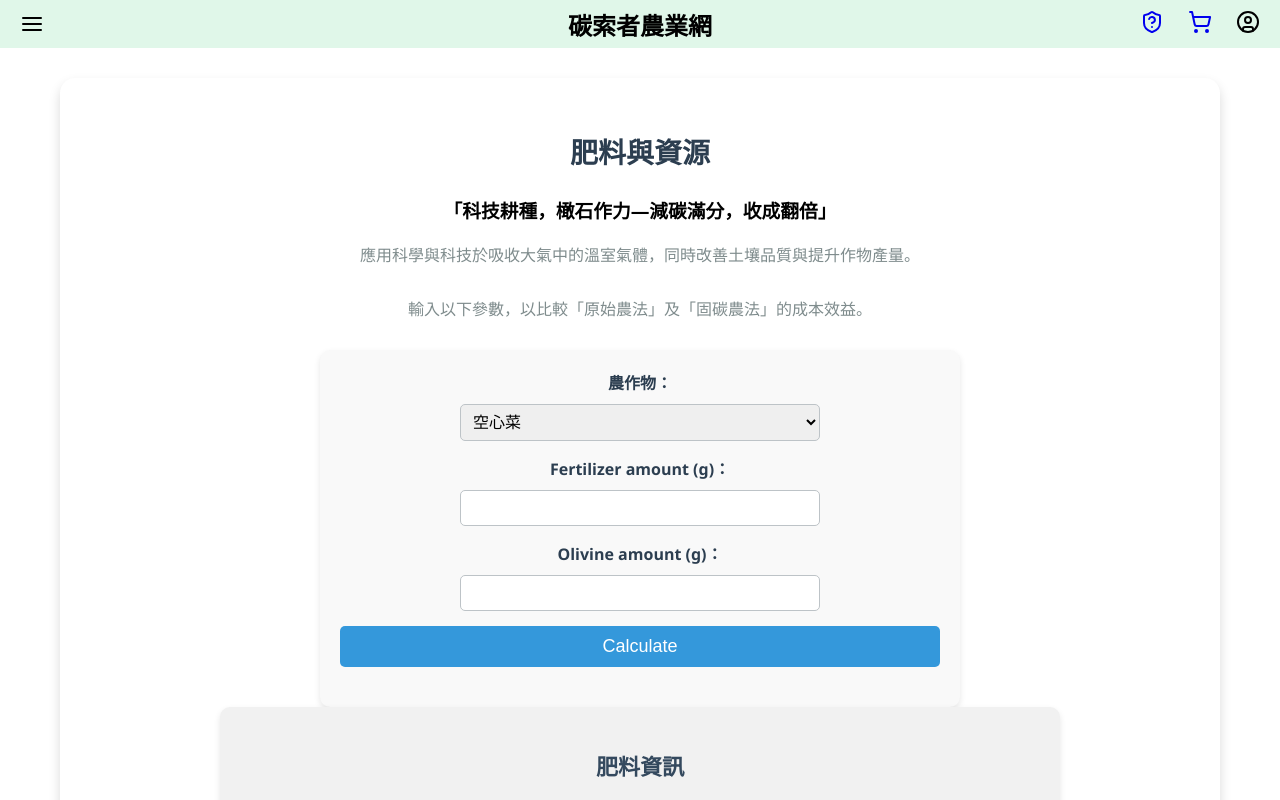
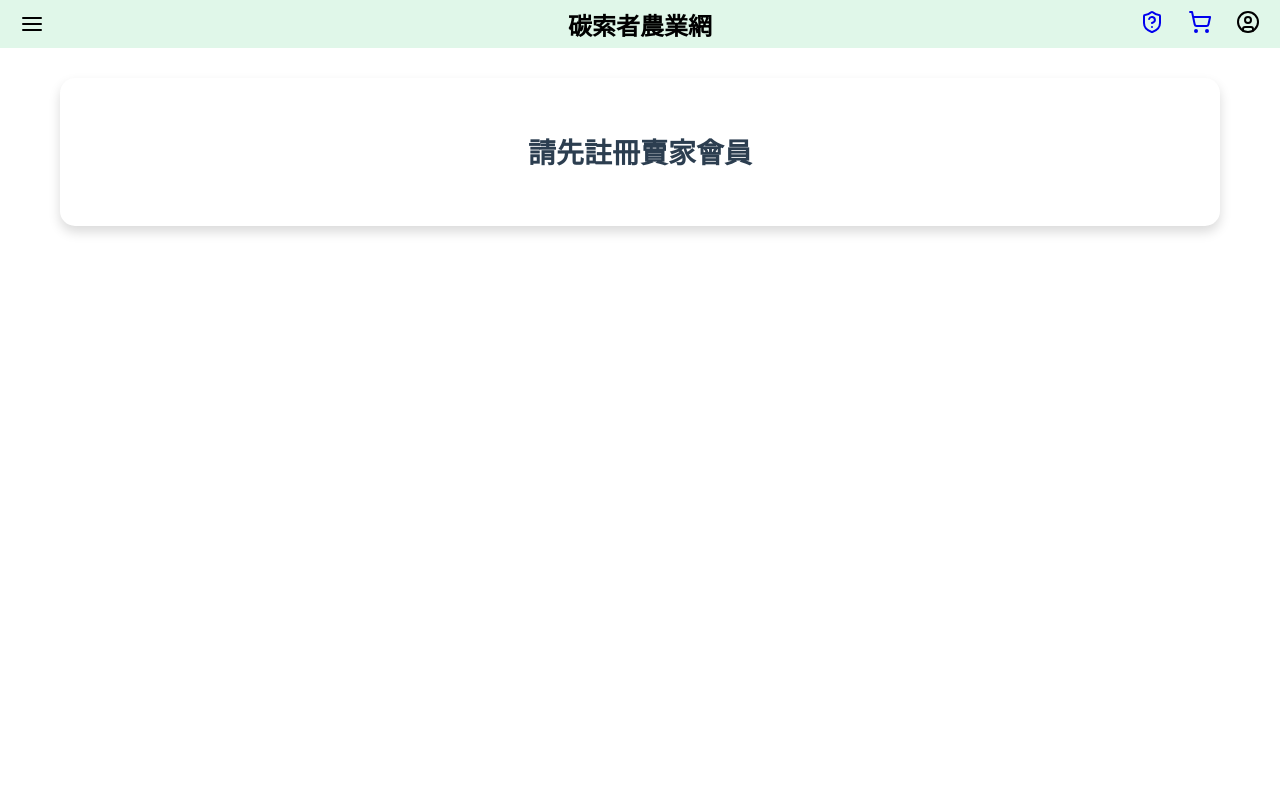
Before and after one commit to buffett0323/IMV_NTU_2024, a React (Create React App) app in the folder client/: page /fertilizer in a window 1280 px wide. Shown: the top 800 px of the page. Built offline with nearby package versions, Linux system fonts and the light colour scheme.

Commit message:
Adding fertilizer seller login

```diff
--- a/client/src/components/Fertilizer.tsx
+++ b/client/src/components/Fertilizer.tsx
@@ -1,9 +1,11 @@
 import React, { useState } from 'react';
 import axios from 'axios';
 import './css/Fertilizer.css';  // Import the CSS file
+import { useSeller } from './pages/UserContext';
 // import Fertilizer_pic from './img/fertilizer_bag.png';
 
 const Fertilizer: React.FC = () => {
+  const { seller } = useSeller();
   const [param1, setParam1] = useState<string>('空心菜'); // Default to '空心菜'
   const [param2, setParam2] = useState<number | ''>('');
   const [param3, setParam3] = useState<number | ''>('');
@@ -49,6 +51,14 @@ const Fertilizer: React.FC = () => {
     } else {
       setOrderMessage('Please enter a valid quantity.');
     }
+  };
+
+  if (!seller) {
+    return (
+      <section className="fertilizer-container">
+        <h2>請先註冊賣家會員</h2>
+      </section>
+    );
   };
 
   return (
```
